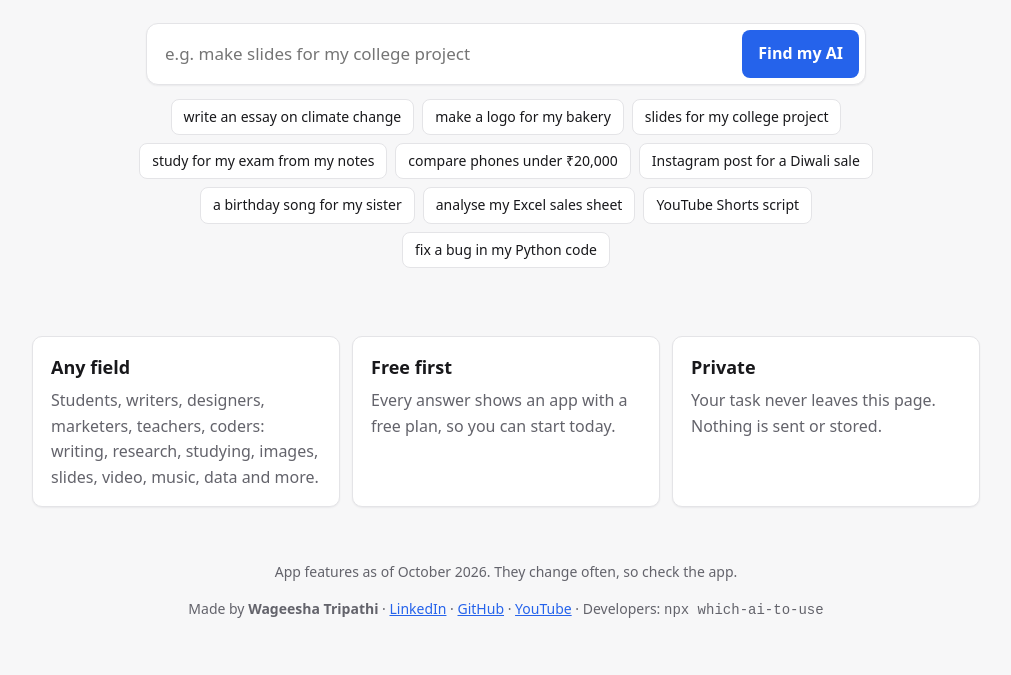
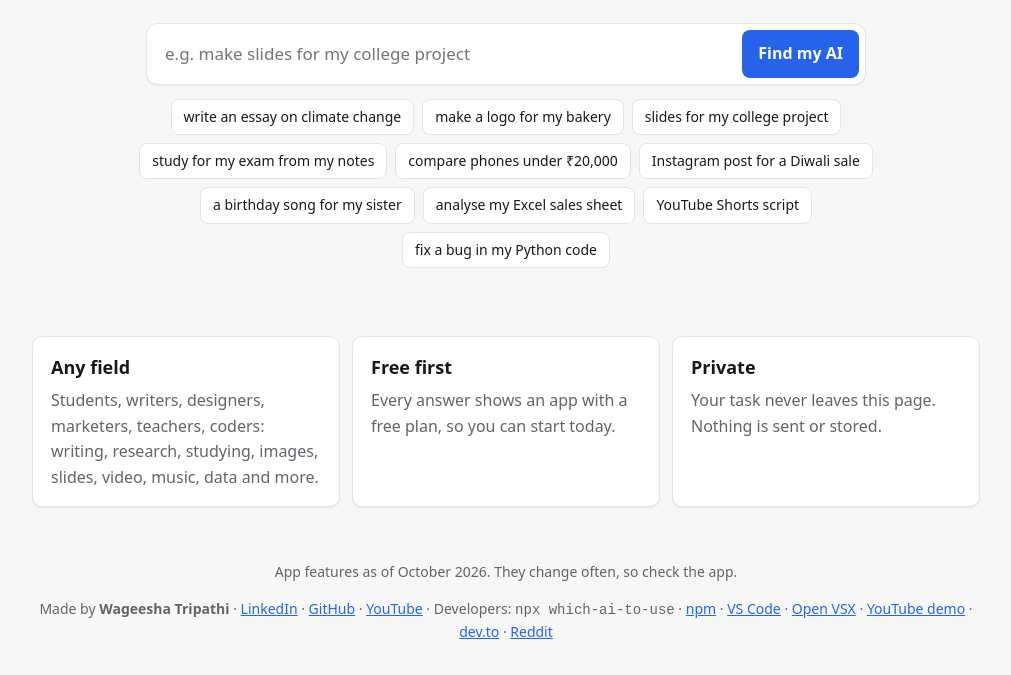
Before and after one commit to WST2002/which-ai-to-use, a website: page site/index.html in a window 1280 px wide. Shown: the part 265-940 px from the top of the page, without its empty margins (134-1145 px from the left). Drawn offline with Linux system fonts and the light colour scheme; files whose address does not match are found by name.

Commit message:
Website: link npm, VS Code, Open VSX, the YouTube demo, dev.to and Reddit

```diff
--- a/site/index.html
+++ b/site/index.html
@@ -109,7 +109,7 @@
 
   <footer>
     <p data-t="asof">App features as of October 2026. They change often, so check the app.</p>
-    <p>Made by <strong>Wageesha Tripathi</strong> · <a href="https://www.linkedin.com/in/wst2002/">LinkedIn</a> · <a href="https://github.com/WST2002/which-ai-to-use">GitHub</a> · <a href="https://www.youtube.com/@wst2002rk">YouTube</a> · <span data-t="dev">Developers:</span> <code>npx which-ai-to-use</code></p>
+    <p>Made by <strong>Wageesha Tripathi</strong> · <a href="https://www.linkedin.com/in/wst2002/">LinkedIn</a> · <a href="https://github.com/WST2002/which-ai-to-use">GitHub</a> · <a href="https://www.youtube.com/@wst2002rk">YouTube</a> · <span data-t="dev">Developers:</span> <code>npx which-ai-to-use</code> · <a href="https://www.npmjs.com/package/which-ai-to-use">npm</a> · <a href="https://marketplace.visualstudio.com/items?itemName=wst2002.which-ai-to-use">VS Code</a> · <a href="https://open-vsx.org/extension/wst2002/which-ai-to-use">Open VSX</a> · <a href="https://youtube.com/shorts/LCt2H7bFwLg">YouTube demo</a> · <a href="https://dev.to/wst2002rk/how-i-switch-between-ai-coding-tools-mid-task-without-losing-context-codex-claude-code-gemini-37kf">dev.to</a> · <a href="https://www.reddit.com/r/coolgithubprojects/comments/1xcifvm/i_built_a_free_tool_that_tells_you_which_ai/">Reddit</a></p>
   </footer>
 </div>
 
```
